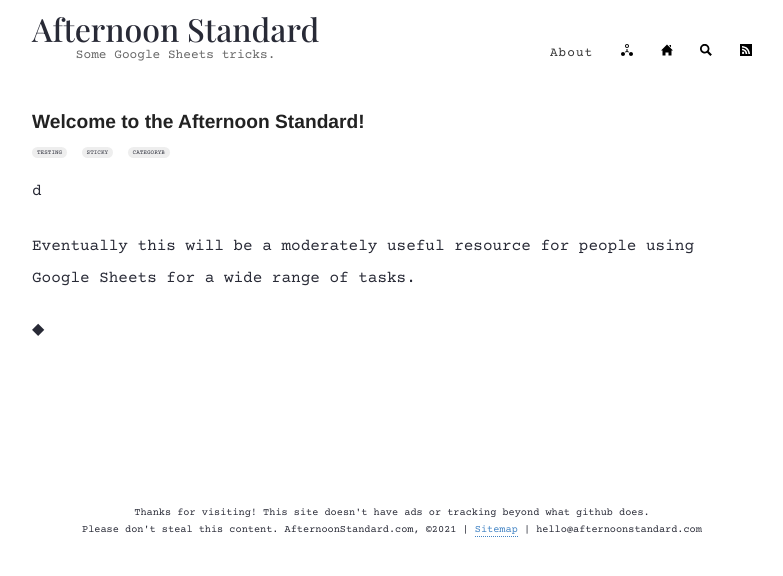
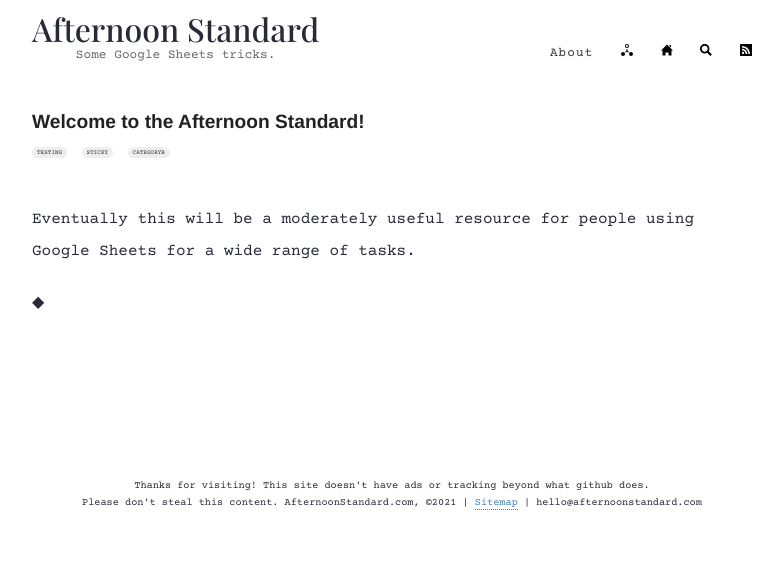
Before and after one commit to boringparty/hello-party.github.io, a Jekyll site: the page built from _posts/2021-02-01-sticky.md, in a window 1280 px wide. Shown: the top 576 px of the page, without its empty margins (248-1031 px from the left). Built offline with Jekyll 4.4.1, drawn with Linux system fonts in a browser that asks for light colours.

Commit message:
Update post.html

```diff
--- a/_layouts/post.html
+++ b/_layouts/post.html
@@ -18,7 +18,7 @@
     </div>
   </div>
   <div class="entry">
-<div id="subtitle">d{{ post.subtitle }}</div>
+<div id="subtitle">{{ post.subtitle }}</div>
     {{ content }}
     <p>◆</p>
   </div>
```
